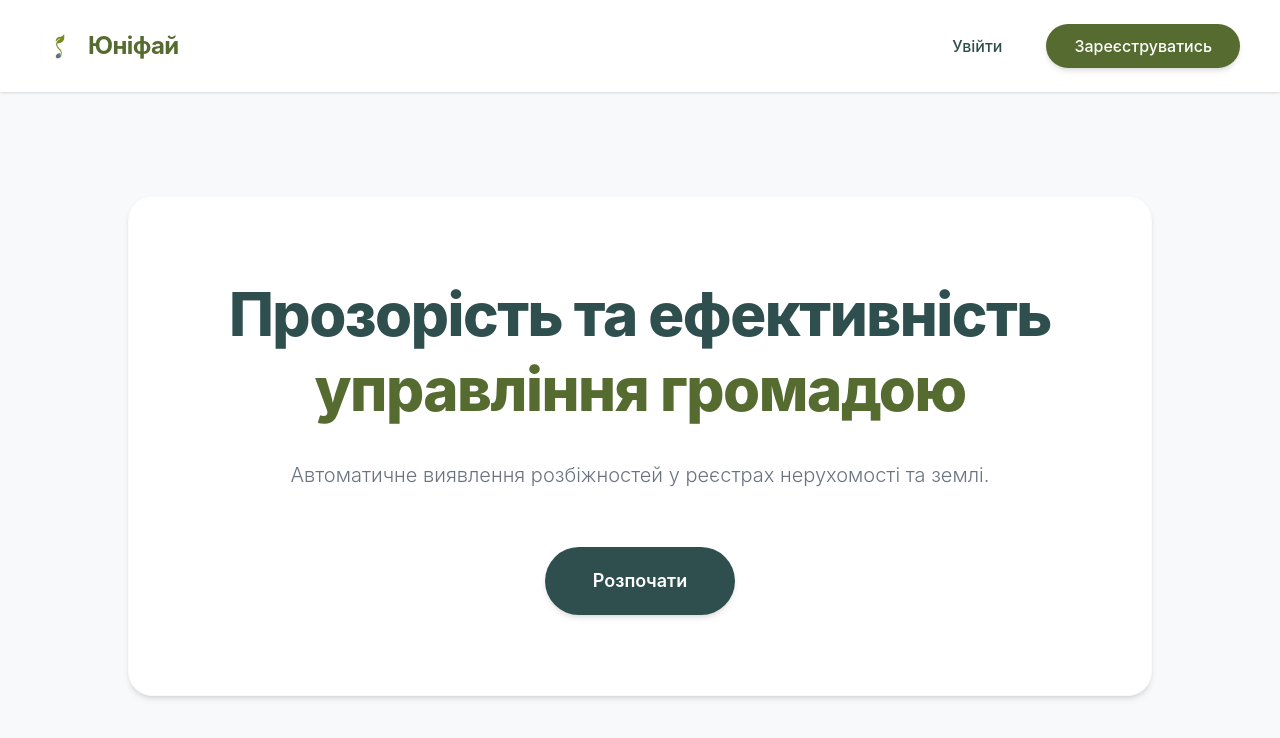
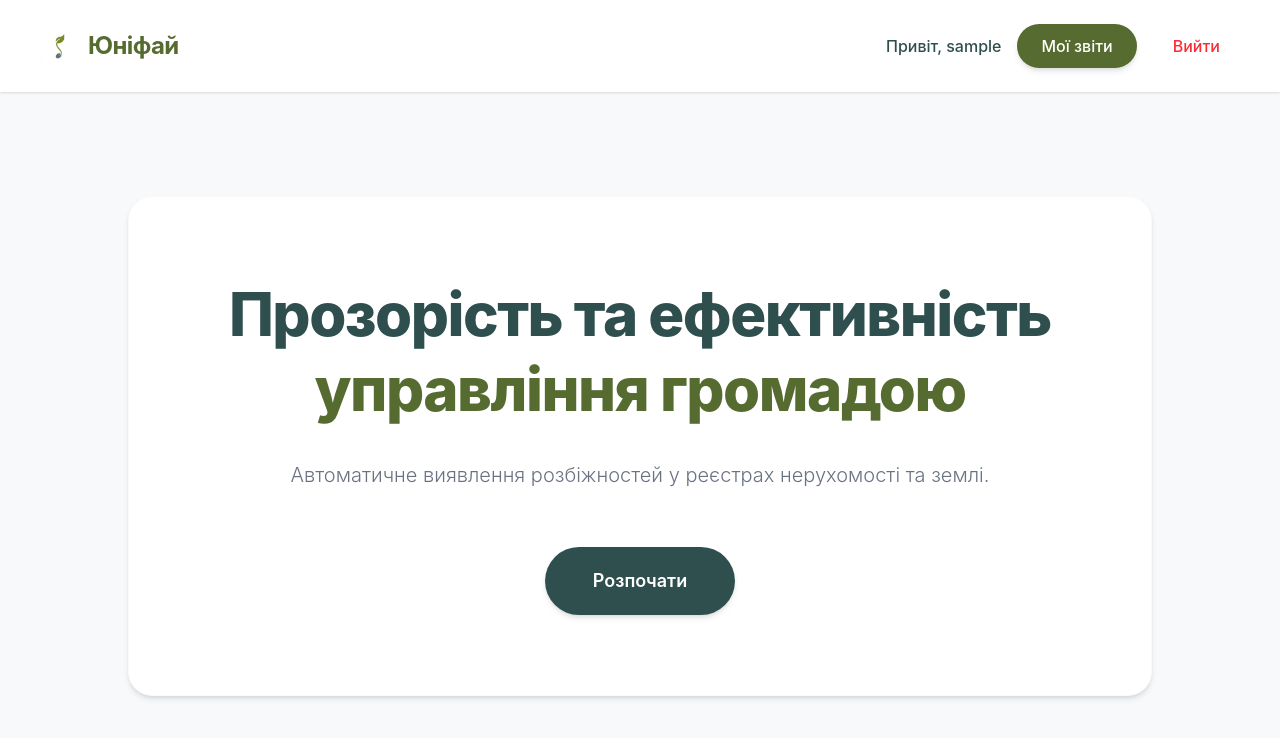
Before and after one commit to durych-yaroslav/BEST-Lviv-Hackathon2026, a React (Vite) app in the folder frontend/: page / in a window 1280 px wide. Shown: the top 738 px of the page. Built offline with nearby package versions, Linux system fonts and the light colour scheme; sample sign-in values are in the browser's storage.

Commit message:
implement user authentication state and conditional navigation in Landing page and remove unused password recovery link

```diff
--- a/frontend/index.html
+++ b/frontend/index.html
@@ -1,13 +1,16 @@
 <!doctype html>
 <html lang="uk">
+
 <head>
   <meta charset="UTF-8" />
   <meta name="viewport" content="width=device-width, initial-scale=1.0" />
   <link rel="icon" type="image/png" href="/logo.png" />
-    <title>Юніфай</title>
+  <title>Юніфай - Прозорість та ефективність управління громадою</title>
 </head>
+
 <body>
   <div id="root"></div>
   <script type="module" src="/src/main.tsx"></script>
 </body>
+
 </html>
--- a/frontend/src/Landing.tsx
+++ b/frontend/src/Landing.tsx
@@ -1,10 +1,28 @@
 import { Link, useNavigate } from 'react-router-dom';
+import { useEffect, useState } from 'react';
 
 export default function Landing() {
   const navigate = useNavigate();
+  const [isLoggedIn, setIsLoggedIn] = useState(false);
+  const [username, setUsername] = useState('');
+
+  useEffect(() => {
+    const token = localStorage.getItem('token');
+    if (token) {
+      setIsLoggedIn(true);
+      setUsername(localStorage.getItem('username') || 'Користувач');
+    }
+  }, []);
+
+  const handleLogout = () => {
+    localStorage.removeItem('token');
+    localStorage.removeItem('username');
+    setIsLoggedIn(false);
+    navigate('/');
+  };
 
   const handleStart = () => {
-    if (localStorage.getItem('token')) {
+    if (isLoggedIn) {
       navigate('/dashboard');
     } else {
       navigate('/login');
@@ -21,7 +39,27 @@ export default function Landing() {
             Юніфай
           </div>
         </div>
-        <div className="flex gap-3 md:gap-4">
+        <div className="flex items-center gap-3 md:gap-4">
+          {isLoggedIn ? (
+            <>
+              <span className="hidden md:inline-block font-medium text-[#2F4F4F]">
+                Привіт, {username}
+              </span>
+              <Link
+                to="/dashboard"
+                className="px-4 py-2 md:px-6 md:py-2.5 rounded-full font-medium bg-[#556B2F] text-white hover:bg-[#6B8E23] shadow-md hover:shadow-lg transition-all duration-200"
+              >
+                Мої звіти
+              </Link>
+              <button
+                onClick={handleLogout}
+                className="px-4 py-2 md:px-5 md:py-2.5 rounded-full font-medium text-red-500 hover:bg-red-50 transition-colors duration-200"
+              >
+                Вийти
+              </button>
+            </>
+          ) : (
+            <>
               <Link
                 to="/login"
                 className="px-5 py-2.5 md:px-7 rounded-full font-medium text-[#2F4F4F] hover:bg-gray-100 transition-colors duration-200"
@@ -34,6 +72,8 @@ export default function Landing() {
               >
                 Зареєструватись
               </Link>
+            </>
+          )}
         </div>
       </nav>
 
--- a/frontend/src/Login.tsx
+++ b/frontend/src/Login.tsx
@@ -79,14 +79,7 @@ export default function Login() {
               placeholder="••••••••"
               required
             />
-            <div className="mt-2 text-right">
-              <a
-                href="#"
-                className="text-sm font-light text-gray-400 hover:text-gray-600 transition-colors"
-              >
-                Забули пароль?
-              </a>
-            </div>
+
           </div>
 
           <button
```
Lines whose indentation alone changed are shown as unchanged.
